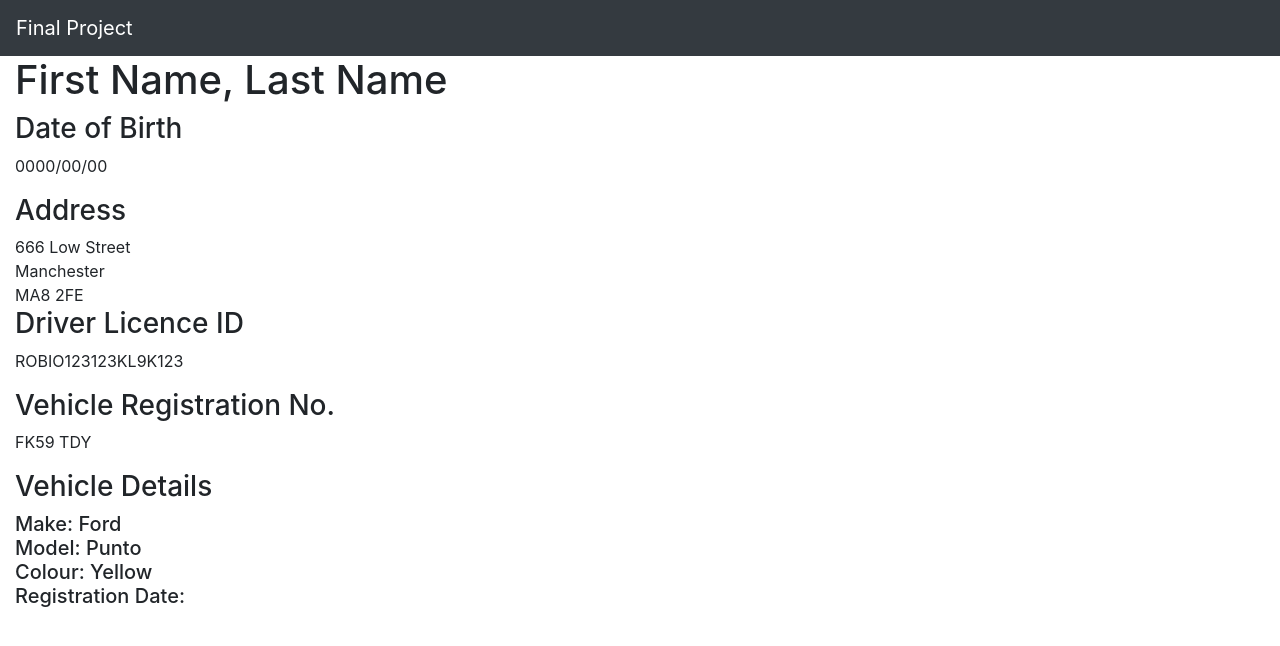
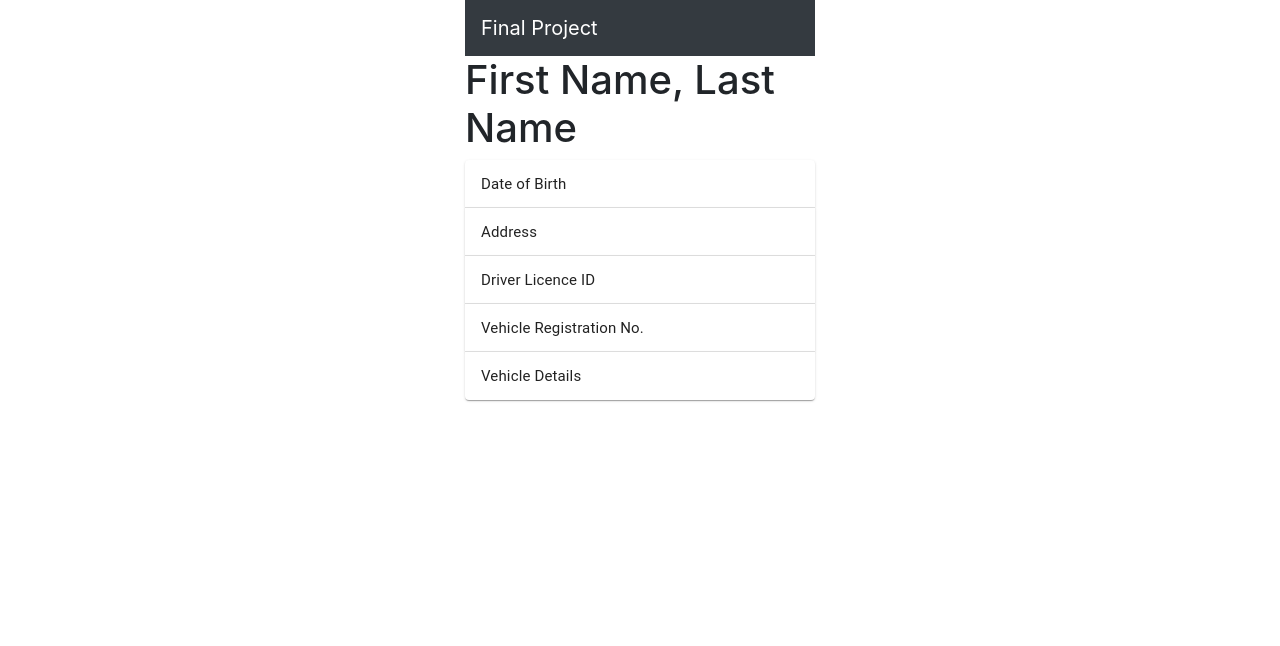
Before and after one commit to the-winning-team-for-this-project/frontend, a React (Create React App) app: page / in a window 1280 px wide. Shown: the top 646 px of the page. Built offline with nearby package versions, Linux system fonts and the light colour scheme.

Commit message:
second profile

```diff
--- a/package.json
+++ b/package.json
@@ -3,6 +3,7 @@
   "version": "0.1.0",
   "private": true,
   "dependencies": {
+    "@material-ui/core": "^4.11.4",
     "@testing-library/jest-dom": "^5.12.0",
     "@testing-library/react": "^11.2.6",
     "@testing-library/user-event": "^12.8.3",
--- a/src/App.css
+++ b/src/App.css
@@ -4,28 +4,63 @@
       border-radius: 0;
     }
 
-    /* Set height of the grid so .sidenav can be 100% (adjust as needed) */
-    .row.content {height: 450px}
-
-    /* Set gray background color and 100% height */
-    .sidenav {
-      padding-top: 20px;
-      background-color: #f1f1f1;
-      height: 100%;
+    .text {
+      font-family: Arial, Helvetica, sans-serif;
+      font-size: 40px;
+      position: absolute center;
+      text-align: center;
+      padding-left: 0%;
+      color: #000;
+      margin-top: 43px;
     }
 
-    /* Set black background color, white text and some padding */
-    footer {
-      background-color: #555;
-      color: white;
-      padding: 15px;
+    :root{
+      width:350px;
+      margin:auto;
+      /*margin:50px 400px 50px 400px;*/
+      max-width:100%;
     }
 
-    /* On small screens, set height to 'auto' for sidenav and grid */
-    @media screen and (max-width: 767px) {
-      .sidenav {
-        height: auto;
-        padding: 15px;
-      }
-      .row.content {height:auto;}
+    .heading{
+      background-color:transparent !important;
     }
+
+    .title{
+      text-align: center;
+      background-color:transparent;
+      color:#000;
+      font-family:lato;
+      font-weight:300;
+      font-size:15px;
+      max-width:100%;
+    }
+
+
+    #accordion{
+      background-color: transparent;
+      max-width:100%;
+      margin-bottom:200px;
+    }
+
+
+.btn-outline {
+  color: inherit;
+  transition: all 1.4s;
+  background-color: transparent;
+}
+/* button CSS */
+
+.btn-danger.btn-outline {
+  margin-top: 9px;
+  background-color: transparent;
+  color: #000;
+  border-color: #000;
+  padding:auto;
+  padding:10px 0px 10px 0px;
+  margin: 1px 5px 1px 0px;
+  width: 100%;
+  text-align:center;
+  font-family: raleway;
+  font-weight: 300;
+  max-width:100%;
+}
--- a/src/components/Main.jsx
+++ b/src/components/Main.jsx
@@ -1,4 +1,4 @@
-import React from 'react'
+import React, { useEffect } from 'react'
 import Nav from './Navbar'
 import Container from 'react-bootstrap/Container'
 import Profile from './Profile'
@@ -6,10 +6,15 @@ import ProfileContent from './ProfileContent'
 
 
 const Main = () => {
+
+
+
     return (
+
         <>
         <Nav />
         <Container></Container>
+        <h1>First Name, Last Name</h1>
         <ProfileContent/>
         <Profile/>
         </>
--- a/src/components/ProfileContent.js
+++ b/src/components/ProfileContent.js
@@ -1,70 +1,143 @@
 import React, { Component } from 'react';
+import { makeStyles } from '@material-ui/core/styles';
+import Accordion from '@material-ui/core/Accordion';
+import AccordionSummary from '@material-ui/core/AccordionSummary';
+import AccordionDetails from '@material-ui/core/AccordionDetails';
+import Typography from '@material-ui/core/Typography';
 
-class ProfileContent extends Component {
-  render () {
+const useStyles = makeStyles((theme) => ({
+    root: {
+      width: '100%',
+    },
+    heading: {
+      fontSize: theme.typography.pxToRem(15),
+      fontWeight: theme.typography.fontWeightRegular,
+    },
+  }));
+
+export default function SimpleAccordion() {
+  const classes = useStyles();
+
   return (
-<div>
-  <title>Profile</title>
+    <div className={classes.root}>
+      <Accordion>
+        <AccordionSummary>
+          <Typography className={classes.heading}>Date of Birth</Typography>
+        </AccordionSummary>
+        <AccordionDetails>
+          <Typography>
+            09/05/1994
+          </Typography>
+        </AccordionDetails>
+      </Accordion>
 
-<body>
-
-
-<div class="container-fluid text-center">
-  <div class="row content">
-    <div class="col-sm-8 text-left">
-
-      <h1>First Name, Last Name</h1>
-
-     <h3>Date of Birth</h3>
-      <p>0000/00/00</p>
-
-      <h3>Address</h3>
+      <Accordion>
+        <AccordionSummary>
+          <Typography className={classes.heading}>Address</Typography>
+        </AccordionSummary>
+        <AccordionDetails>
+          <Typography>
                 666 Low Street <br/>
                 Manchester <br/>
                 MA8 2FE <br/>
+          </Typography>
+        </AccordionDetails>
+      </Accordion>
 
-      <h3>Driver Licence ID</h3>
-      <p>ROBIO123123KL9K123</p>
+      <Accordion>
+        <AccordionSummary>
+          <Typography className={classes.heading}>Driver Licence ID</Typography>
+        </AccordionSummary>
+        <AccordionDetails>
+          <Typography>
+          ROBIO123123KL9K123
+          </Typography>
+        </AccordionDetails>
+      </Accordion>
 
-      <h3>Vehicle Registration No.</h3>
-      <p>FK59 TDY</p>
+      <Accordion>
+        <AccordionSummary>
+          <Typography className={classes.heading}>Vehicle Registration No.</Typography>
+        </AccordionSummary>
+        <AccordionDetails>
+          <Typography>
+          FK59 TDY
+          </Typography>
+        </AccordionDetails>
+      </Accordion>
 
-      <h3>Vehicle Details</h3>
-      <h5>
-
+      <Accordion>
+        <AccordionSummary>
+          <Typography className={classes.heading}>Vehicle Details</Typography>
+        </AccordionSummary>
+        <AccordionDetails>
+          <Typography>
                Make: Ford <br/>
                Model: Punto <br/>
                Colour: Yellow <br/>
                Registration Date: <br/>
-
-            </h5>
-
+          </Typography>
+        </AccordionDetails>
+      </Accordion>
     </div>
-  </div>
-</div>
-
-{/* /* "registrationID": "112111",
-    "registrationDate": "2002-11-11",
-    "vehicleRegistrationNo": "FK59 TDY",
-    "make": "Ford",
-    "model": "Punto",
-    "colour": "Yellow",
-    "forename": "Karen",
-    "surname": "Robertson",
-    "address": {
-        "streetAddress" "666 Low Street",
-        "city": "Manchester",
-        "postalCode": "MT11 5DD"
-
-    "dateOfBirth": "1975-02-06",
-    "driverLicenceID": "ROBIO123123KL9K123" */ }
+  );
+}
 
 
 
-</body>
-</div>
+// class ProfileContent extends Component {
+//   render () {
+//     return (
+// <div>
+//   <title>Profile</title>
 
-    );
-}}
+// <body>
 
-export default ProfileContent;
+// <ul class="text">FIRST NAME, LAST NAME</ul>
+
+// const { title, content } = accordionData;
+
+// <div class="panel-group" id="accordion" role="tablist" aria-multiselectable="true">
+//   <div class="panel panel-default">
+//     <div class="panel-heading " role="tab" id="headingOne">
+//       <h4 class="panel-title ">
+//         <a role="button" data-toggle="collapse" data-parent="#accordion" href="#collapseOne" aria-expanded="" aria-controls="collapseOne">
+//           <div class="title  btn btn-danger btn-outline btn-lg">DATE OF BIRTH</div>
+//         </a>
+//       </h4>
+//     </div>
+//     <div id="collapseOne" class="panel-collapse collapse in" role="tabpanel" aria-labelledby="headingOne">
+//       <div class="panel-body">
+//         06/</div>
+//       </div>
+//     </div>
+//   </div>
+
+//       <h3>Address</h3>
+//            666 Low Street <br/>
+//             Manchester <br/>
+//            MA8 2FE <br/>
+
+//       <h3>Driver Licence ID</h3>
+//       <p>ROBIO123123KL9K123</p>
+
+//       <h3>Vehicle Registration No.</h3>
+//       <p>FK59 TDY</p>
+
+//       <h3>Vehicle Details</h3>
+//       <h5>
+
+//              Make: Ford <br/>
+//             Model: Punto <br/>
+//             Colour: Yellow <br/>
+//             Registration Date: <br/>
+
+//             </h5>
+
+// </body>
+// </div>
+
+//     );
+// }}
+
+// export default ProfileContent;
```
Also changed, not shown: 1 other file (tests, documents, lock files or other folders). Lines whose indentation alone changed are shown as unchanged.
